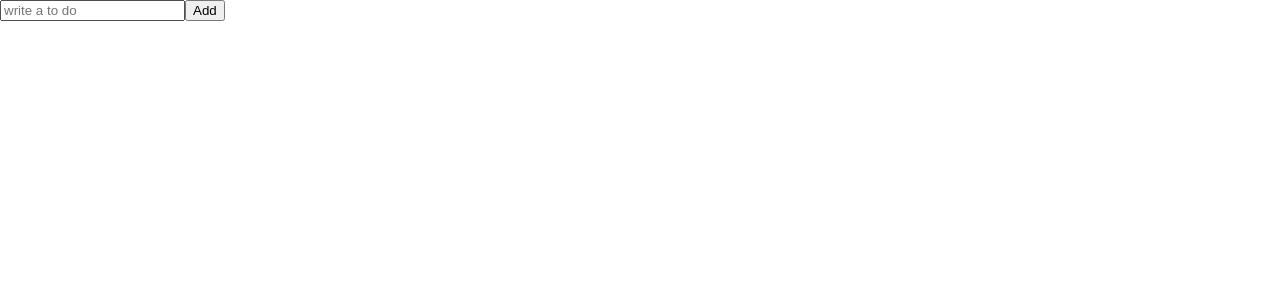
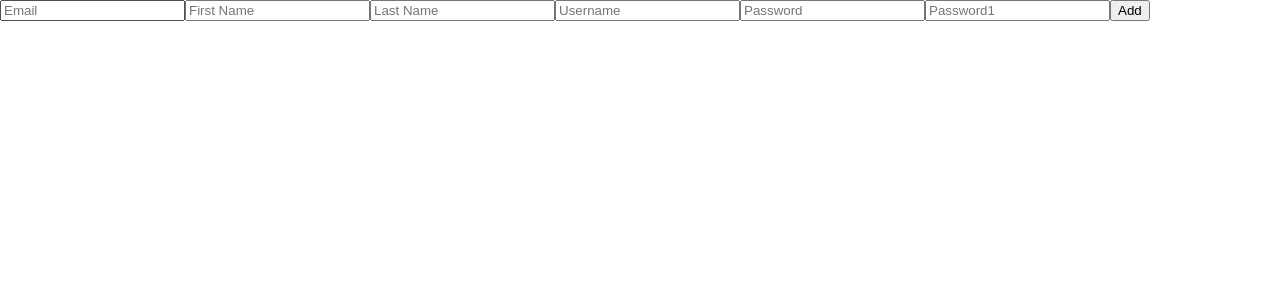
Before and after one commit to 2010psw/recoil-ex, a React (Create React App) app: page / in a window 1280 px wide. Shown: the top 300 px of the page. Built offline with nearby package versions, Linux system fonts and the light colour scheme.

Commit message:
6.6 Forms

```diff
--- a/package.json
+++ b/package.json
@@ -12,6 +12,7 @@
     "@types/react-dom": "^18.0.8",
     "react": "^18.2.0",
     "react-dom": "^18.2.0",
+    "react-hook-form": "^7.38.0",
     "react-scripts": "5.0.1",
     "recoil": "^0.7.6",
     "styled-components": "^5.3.6",
--- a/src/ToDoList.tsx
+++ b/src/ToDoList.tsx
@@ -1,21 +1,20 @@
 import React, { useState } from "react";
+import { useForm } from "react-hook-form";
 
 function ToDoList() {
-  const [toDo, setTodo] = useState("");
-  const onChange = (event: React.FormEvent<HTMLInputElement>) => {
-    const {
-      currentTarget: { value },
-    } = event;
-    setTodo(value);
-  };
-  const onSubmit = (event: React.FormEvent<HTMLFormElement>) => {
-    event.preventDefault();
-    console.log(toDo);
-  };
+  const { register, watch } = useForm();
+  console.log(watch());
+
   return (
     <div>
-      <form onSubmit={onSubmit}>
-        <input onChange={onChange} value={toDo} placeholder="write a to do" />
+      <form>
+        <input {...register("email")} placeholder="Email" />
+        <input {...register("firstName")} placeholder="First Name" />
+        <input {...register("lastName")} placeholder="Last Name" />
+        <input {...register("username")} placeholder="Username" />
+        <input {...register("password")} placeholder="Password" />
+        <input {...register("password1")} placeholder="Password1" />
+
         <button>Add</button>
       </form>
     </div>
```
Also changed, not shown: 1 other file (tests, documents, lock files or other folders).
